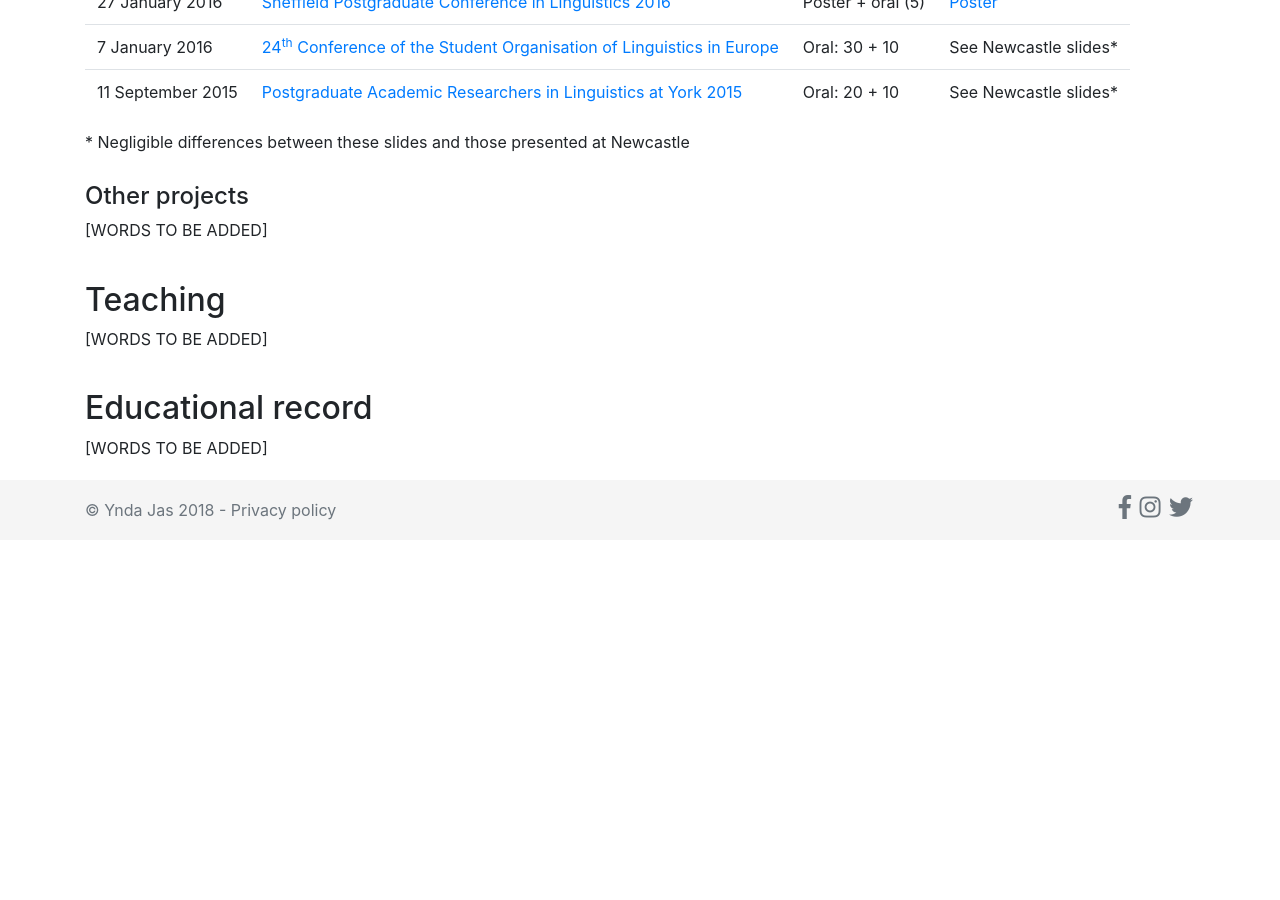
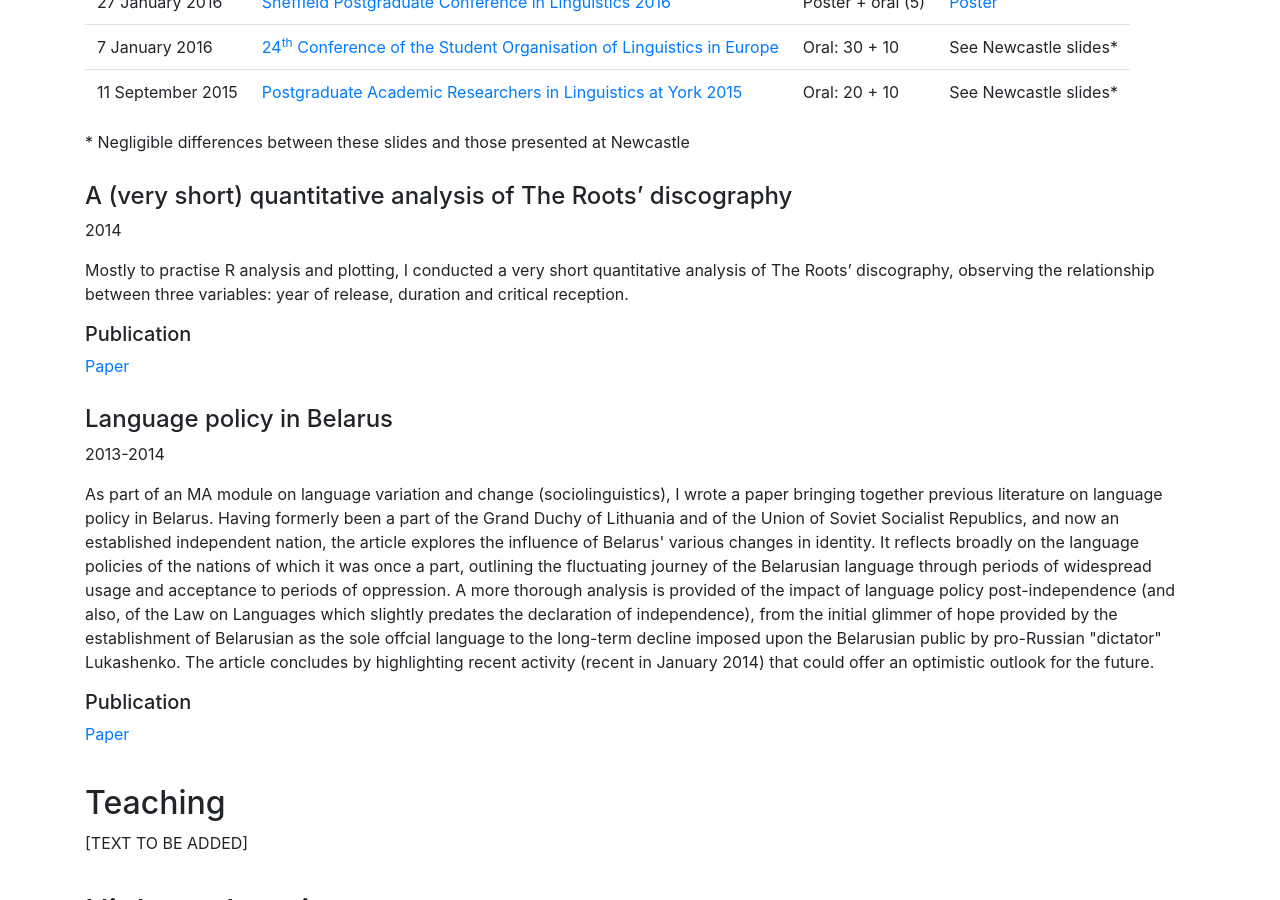
Before and after one commit to yndajas/yndajas.co, a Jekyll site: the page built from academia.html, in a window 1280 px wide and 900 px high, scrolled down 2209 px. Built offline with Jekyll 4.4.1, drawn with Linux system fonts in a browser that asks for light colours; nearby versions of some CDN libraries; before the commit the page ends 2749 px from its top, so only the background shows below that; some of the changed text lies outside the part shown.

Commit message:
Updated content

```diff
--- a/academia.html
+++ b/academia.html
@@ -6,7 +6,7 @@ layout: default
 <p><strong>Citation note:</strong> many of the downloads available on this page will include my deadname. If you wish to cite me, please use Ynda Jas regardless of the name I used when I wrote/presented earlier work.</p>
 <p>Example: Jas, Ynda. 2015. <em>Sexual Orientation, Phonetic Variation and the Roots and Accuracy of Perception in the Speech of Northern England English-speaking Men</em>. Master’s thesis, University of York.</p>
 
-<h4>Talking beyond the binary: queer and genderqueer speech</h4>
+<h4>Talking beyond the binary: queer and genderqueer speech</h4> <!-- separate out pilot study? -->
 <p>2016-present</p>
 <p>My PhD research explores the speech of non-binary and queer people from the south of England. I'm particularly interested in how non-binary and queer people use speech to construct gendered and sexual identities. I'm primarily looking at the quantitative patterning of sociophonetic variable including /s/, pitch and voice quality. I consider the effect on speech of individual/social/contextual factors including setting (who is being spoken to and where), topic of discussion, political/ideological alignment, historical process (meaning the effect of social/legal advances, using age as a proxy), affect (positive, neutral or negative stance) and presentation (femme-/masc-leaning).</p>
 <p>I'm also planning to undertake a complementary qualitative analysis to uncover the situated meaning of patterned phenomena and look at contextual variation, and I will provide ethnogaphic insight through my community-internal position. So my main focus is how people talk, but I'll also be looking a little at what they talk about.</p>
@@ -144,16 +144,31 @@ people, listeners' linguistic and cultural background, segmental features and ju
 
 <p>* Negligible differences between these slides and those presented at Newcastle</p>
 
-<h4>Other projects</h4>
+<h4>A (very short) quantitative analysis of The Roots’ discography</h4>
+<p>2014</p>
 
-<p>[WORDS TO BE ADDED]</p>
+<p>Mostly to practise R analysis and plotting, I conducted a very short quantitative analysis of The Roots’ discography, observing the relationship between three variables: year of release, duration and critical reception.</p>
+
+<h5>Publication</h5>
+<p><a href="/assets/publications/Roots_discography.pdf" target="_blank">Paper</a></p>
+
+<h4>Language policy in Belarus</h4>
+<p>2013-2014</p>
+
+<p>As part of an MA module on language variation and change (sociolinguistics), I wrote a paper bringing together previous literature on language policy in Belarus. Having formerly been a part of the Grand Duchy of Lithuania and of the Union of Soviet Socialist Republics, and now an established independent nation, the article explores the influence of Belarus' various changes in identity. It reflects broadly on the language policies of the nations of which it was once a part, outlining the fluctuating journey of the Belarusian language through periods of widespread usage and acceptance to periods of oppression. A more thorough analysis is provided of the impact of language policy post-independence (and also, of the Law on Languages which slightly predates the declaration of independence), from the initial glimmer of hope provided by the establishment of Belarusian as the sole offcial language to the long-term decline imposed upon the Belarusian public by pro-Russian "dictator" Lukashenko. The article concludes by highlighting recent activity (recent in January 2014) that could offer an optimistic outlook for the future.</p>
+
+<h5>Publication</h5>
+<p><a href="/assets/publications/Language_policy_in_Belarus.pdf" target="_blank">Paper</a></p>
 
 <h2>Teaching</h2>
 
-<p>[WORDS TO BE ADDED]</p>
+<p>[TEXT TO BE ADDED]</p>
 
-<h2>Educational record</h2>
+<h2>Higher education</h2>
+<p><strong>PhD Linguistics</strong>, Queen Mary University of London<br>Thesis: <em>Talking beyond the binary: queer and genderqueer speech</em> (see above)<br>Thesis supervisors: <a href="https://sites.google.com/site/erezlevonqmul" target="_blank">Dr Erez Levon</a> and <a href="https://sites.google.com/site/devyanish">Professor Devyani Sharma</a></p>
+<p><strong>PGCert Diversity Management</strong>, University of Bradford (merit)<p>
+<p><strong>MA Sociolinguistics</strong>, University of York (distinction)<br>Thesis: <em>Sexual orientation, phonetic variation and the roots and accuracy of perception in the speech of Northern England English-speaking men</em> (see above)<br>Thesis supervisors: <a href="https://www.york.ac.uk/language/people/academic-research/paul-kerswill" target="_blank">Professor Paul Kerswill</a> and Dr Andrew Euan MacFarlane</p>
+<p><strong>BA Film and Television Production</strong>, York St John University (2:1)<br>Thesis: <em>A study into the representation of gay males in Glee and The Wire,
+looking at how stereotypes affect audience reception</em><br>Thesis supervisor: Celine Kingman</p>
 
-<p>[WORDS TO BE ADDED]</p>
-
-<!-- table with degree, university, supervisors, grade -->
+<p>For more detail on my educational background, see <a href="https://www.linkedin.com/in/yndajas" target="_blank">my LinkedIn profile</a>.</p>
```
